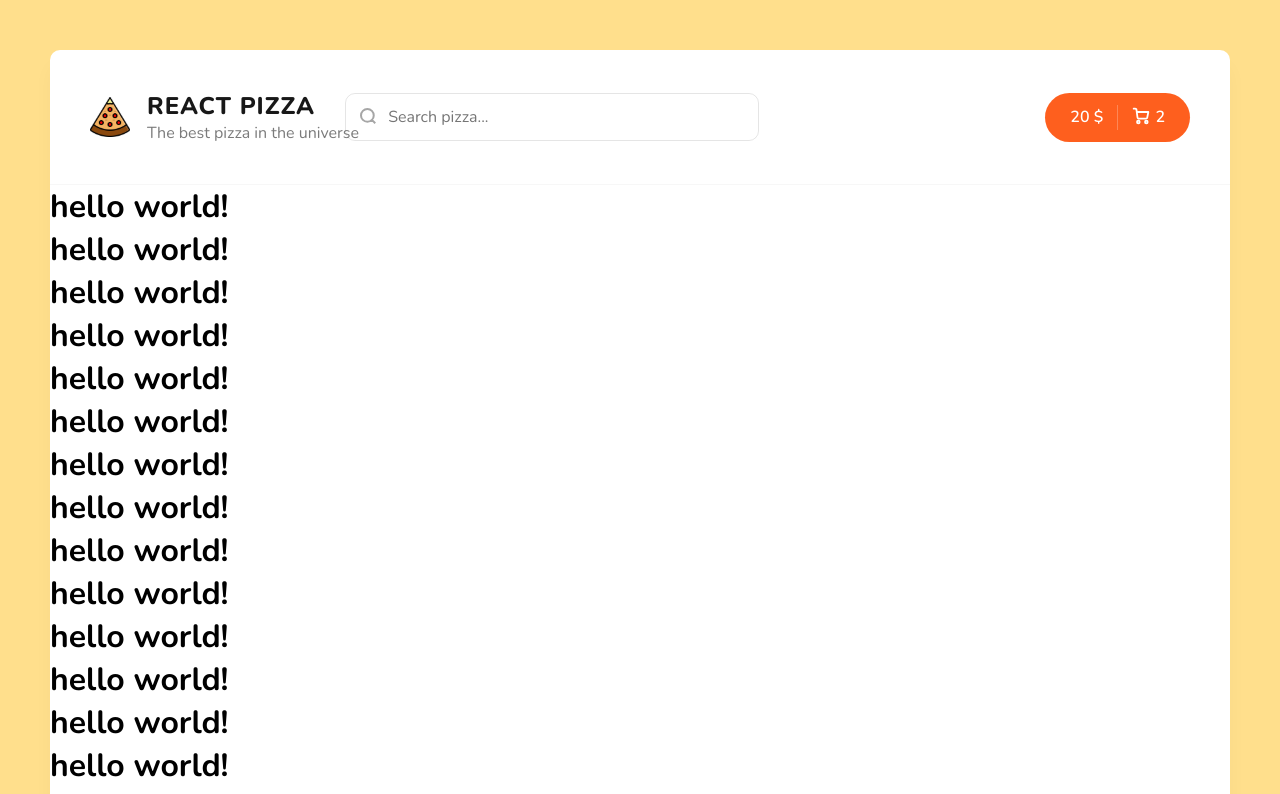
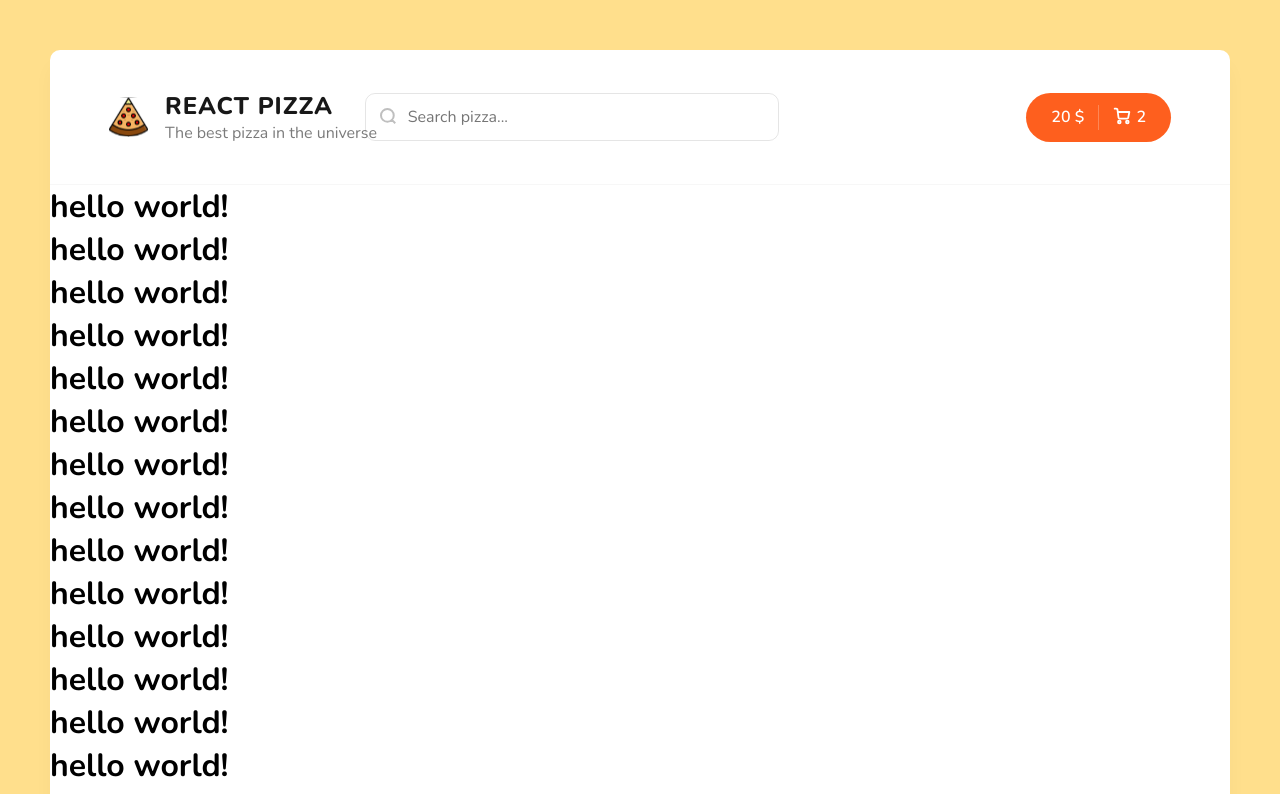
Before and after one commit to vvvvvvvector/react-pizza, a React (Create React App) app: page / in a window 1280 px wide. Shown: the top 794 px of the page. Built offline with nearby package versions, Linux system fonts and the light colour scheme.

Commit message:
small changes in header

```diff
--- a/src/App.js
+++ b/src/App.js
@@ -15,7 +15,7 @@ function App() {
       <div className="header">
         <div className="container">
           <div className="header__logo">
-            <img width={40} alt="store-logo" src={logoSVG} />
+            <img width={39} alt="store-logo" src={logoSVG} />
             <div>
               <h1>react pizza</h1>
               <p>The best pizza in the universe</p>
--- a/src/scss/components/_header.scss
+++ b/src/scss/components/_header.scss
@@ -1,10 +1,12 @@
 @import '../variables';
 
 .header {
-    padding: 40px;
+    padding: 40px 0;
     border-bottom: 1px solid $gray-line;
 
     .container {
+        margin: 0 auto; // vertical horizontal
+        width: 90%;
         display: flex;
         align-items: center;
         justify-content: space-between;
@@ -12,7 +14,7 @@
 
     &__search {
         position: relative;
-        left: -150px;
+        left: -130px;
         border: 1px solid rgba(0, 0, 0, .1);
         border-radius: 10px;
         padding: 12px 20px 12px 42px;
```
Also changed, not shown: src/assets/images/search-lens.svg.
